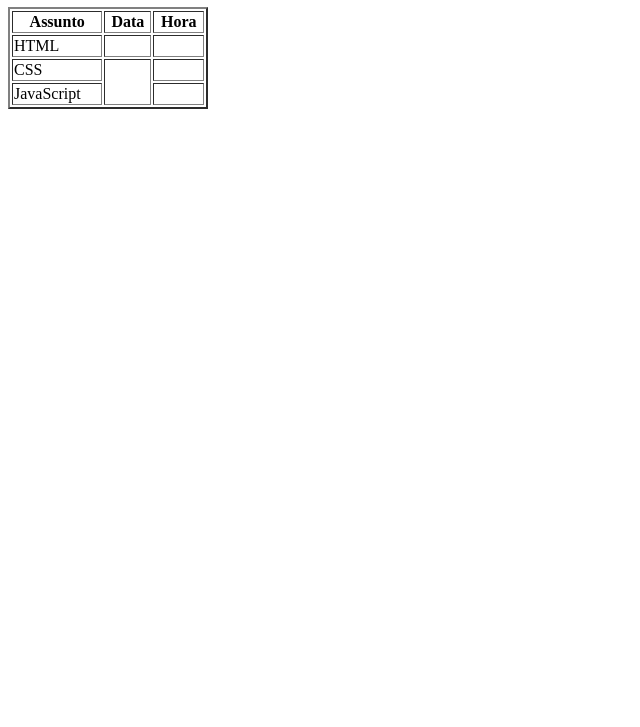
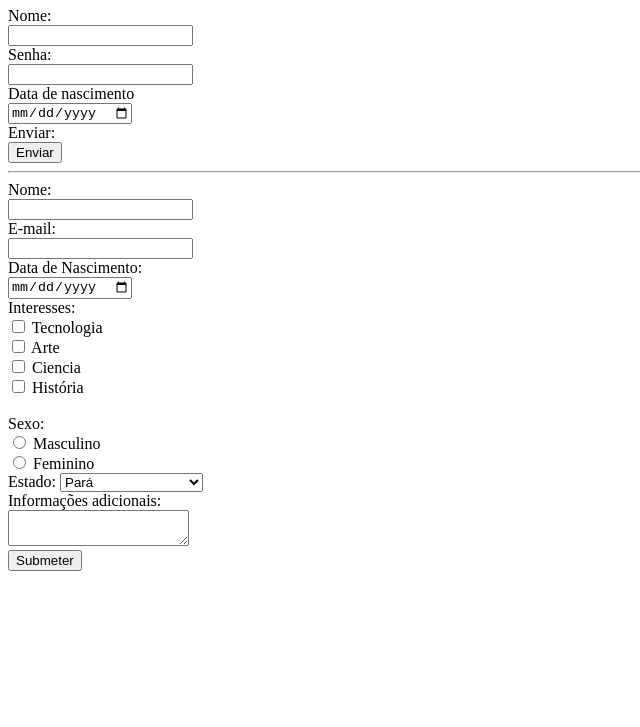
Before and after one commit to poraodonando/Domine_WEB, a plain HTML site: page HTML5/1- Primeiro Projeto/index.html in a window 1280 px wide. Shown: the part 73-800 px from the top of the page, without its empty margins (0-640 px from the left). Drawn offline with Linux system fonts and the light colour scheme.

Commit message:
formulário

```diff
--- a/HTML5/1- Primeiro Projeto/index.html
+++ b/HTML5/1- Primeiro Projeto/index.html
@@ -6,35 +6,60 @@
     <title>Document</title>
 </head>
 <body>
-    <h1>Tabelas</h1>
+    <h1>Entrar</h1>
 
-    <table border="2" width="200" >
+   <form action="cadastro.php" >
 
-        <tr>
-            <th>Assunto</th>
-            <th>Data</th>
-            <th>Hora</th>
-        </tr>
 
-        <tr>
-            <td>HTML</td>
-            <td></td>
-            <td></td>
-        </tr>
+    Nome: <br><input type="text" name="nome" id="" value="" > <br>
 
-        <tr>
-            <td>CSS</td>
-            <td rowspan="2"></td>
-            <td></td>
-        </tr>
+    Senha: <br><input type="password" name="senha" id=""> <br>
 
-        <tr>
-            <td >JavaScript</td>
+    Data de nascimento <br><input type="date" name="" id=""> <br>
 
-            <td></td>
-        </tr>
-    </table>
+    Enviar: <br> <input type="submit" value="Enviar">
 
+   </form>
+   <hr>
+
+   <form action="">
+
+    Nome: <br> <input type="text" name="nome" id=""> <br>
+
+    E-mail: <br>
+    <input type="email" name="" id=""> <br>
+
+    Data de Nascimento: <br>
+    <input type="date" name="" id=""> <br>
+
+    Interesses: <br>
+    <input type="checkbox" name="interesse" value="Tecnologia" id=""> Tecnologia <br>
+    <input type="checkbox" name="interesse" value="Arte" id=""> Arte <br>
+    <input type="checkbox" name="interesse" value="Ciencia" id=""> Ciencia <br>
+    <input type="checkbox" name="interesse" value="História" id=""> História <br> <br>
+
+    Sexo: <br>
+    <input type="radio" name="Sexo" id="" value="M"> Masculino <br>
+    <input type="radio" name="Sexo" id="" value="F"> Feminino <br>
+
+    Estado:
+    <select name="Estado" id="" value>
+        <option value="PA">Pará</option>
+        <option value="SP">São Paulo</option>
+        <option value="MG">Minas Gerais</option>
+        <option value="RN">Rio Grande do norte</option>
+        <option value="SC">Santa Catarina</option>
+    </select> <br>
+
+    Informações adicionais: <br>
+    <textarea name="" id=""></textarea> <br>
+
+    <input type="submit" value="Submeter">
+
+
+
+
+   </form>
 
 
 </body>
```
